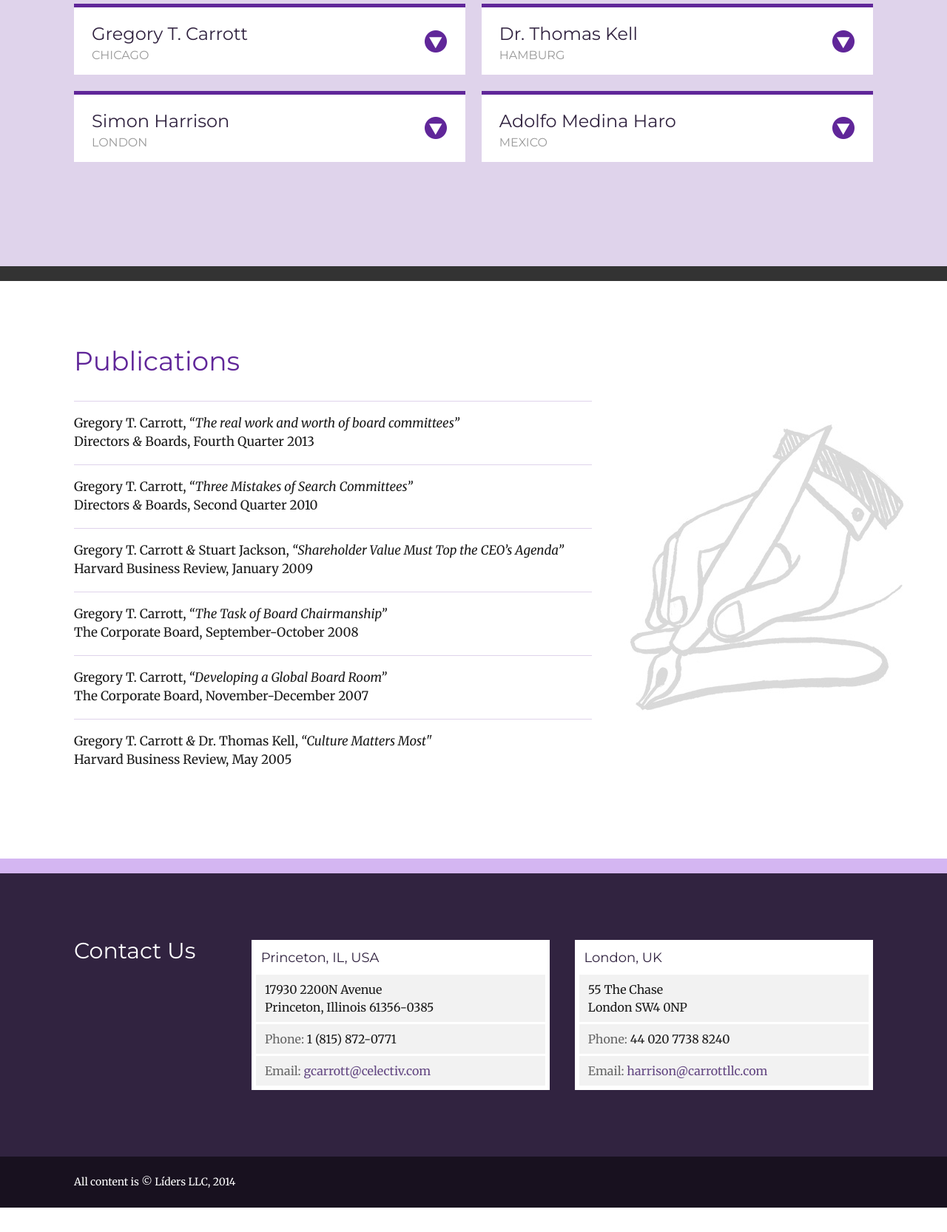
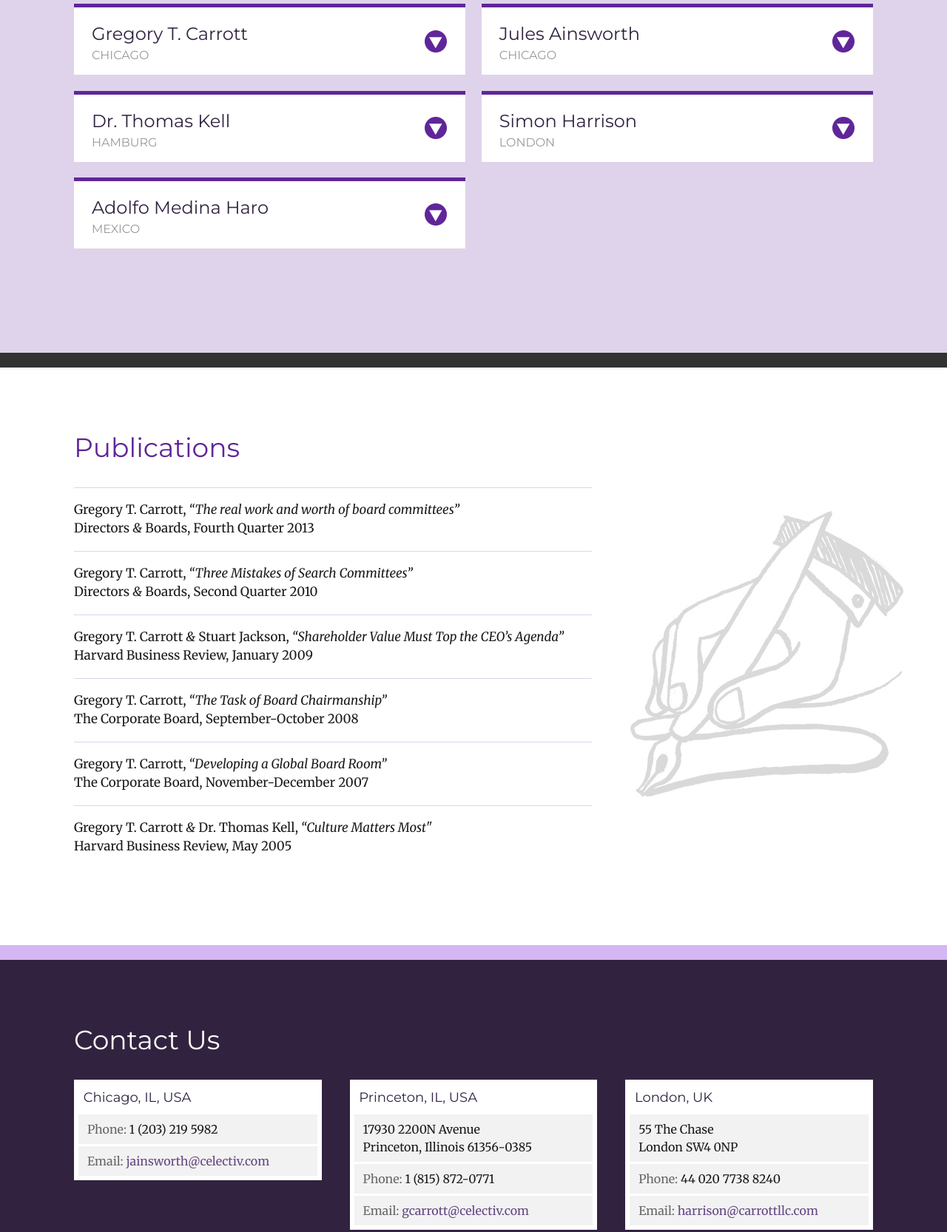
Before and after one commit to kentonquatman/carrottllc, a plain HTML site: page liders/index.html in a window 1280 px wide. Shown: the part 2480-4146 px from the top of the page at 74% size. Before the commit the page ends 4113 px from the top, so only its background shows below. Drawn offline with nearby package versions, Linux system fonts and the light colour scheme.

Commit message:
Added Bio to Team

```diff
--- a/liders/assets/sass/04modules/contact.scss
+++ b/liders/assets/sass/04modules/contact.scss
@@ -10,21 +10,15 @@
     @extend %clearfix;
     @extend %site-col;
   }
-  h2 {
-    @include float;
-    margin-bottom: 0;
+  h1 {
     color: $white;
-    &:after {
-      display: none;
-    }
-  }
-  .locations {
-    margin-left: 24em;
   }
 }
 
 .location-info {
-  width: 48%;
+  @include float;
+  width: 31%;
+  margin-left: 3.5%;
   padding: .6em;
   background-color: $white;
   h4 {
@@ -39,10 +33,7 @@
       color: $dk-gray;
     }
   }
-  &.princeton {
-    @include float;
-  }
-  &.london {
-    @include float(right);
+  &.chicago {
+    margin-left: 0;
   }
 }
--- a/liders/index.html
+++ b/liders/index.html
@@ -175,20 +175,6 @@
       </article>
       <article>
         <a class="staff-header" href="javascript:void(0)">
-          <h3>Simon Harrison</h3>
-          <h4>London</h4>
-        </a>
-        <div class="bio">
-          <p>Simon Harrison has more than 27 years of experience in executive search and management assessment.</p>
-          <p>Based in London, he joined Heidrick & Struggles in 1987 and led its U.K. insurance and retail financial services practice from 1990 with a broad international mandate, becoming a partner in 1995. He moved to Spencer Stuart in 2007 before founding Harrison Associates, an executive search boutique specializing in the insurance and wealth management sectors.</p>
-          <p>Though his executive search practice focuses principally on financial services, his experience in management assessment covers a variety of sectors, including manufacturing, consumer products, energy, utilities and media as well as insurance.</p>
-          <p>He graduated with his master's degree in law from Trinity College, Oxford, before articling at the City law firm, Allen & Overy.</p>
-        </div>
-      </article>
-    </div>
-    <div class="right-col">
-      <article>
-        <a class="staff-header" href="javascript:void(0)">
           <h3>Dr. Thomas Kell</h3>
           <h4>Hamburg</h4>
         </a>
@@ -207,6 +193,34 @@
           <p>Adolfo is the managing director of Medina Haro & Denogan in Mexico.</p>
           <p>He spent nine years in search at Egon Zehnder International and four years at Heidrick & Struggles before launching his own firm. In one of its first engagements, his firm helped Vicente Fox assemble his cabinet as the newly elected president of Mexico.</p>
           <p>Adolfo has a bachelor's degree from Universidad Anáhuac and a master's degree from the Kellogg School of Business at Northwestern. Before going into search, he worked for McKinsey and J. P. Morgan. He serves on the board of directors of Galerias Louis C. Morton.</p>
+        </div>
+      </article>
+    </div>
+    <div class="right-col">
+      <article>
+        <a class="staff-header" href="javascript:void(0)">
+          <h3>Jules Ainsworth</h3>
+          <h4>Chicago</h4>
+        </a>
+        <div class="bio">
+          <p>Jules Ainsworth has recruited, led and grown high performing management teams though out her career</p>
+          <p>She was the president of Home Warranty of America during its transformational growth, and the chief marketing officer for Direct Energy Services across North America with responsibility for $4 billion of revenue. During her tenure as CMO at Direct Energy Services, the profitability of the business doubled.</p>
+          <p>As the chief commercial officer of Homeserve USA, she took this start up over four years from a business consuming $2 million of cash annually to a high growth industry disruptor with $200 million of profitable revenue.</p>
+          <p>Prior to Homeserve, Jules was the head of business development at Barclays Bank and grew the fee income for the leveraged finance teams by almost four times over a two year period. She also worked in the advisory group at Ernst & Young, and was their highest fee earning vice president in 2001.</p>
+          <p>Jules is a chartered accountant and a member of the Institute of Chartered Accountants in England and Wales. She achieved series 7 and 63 securities licenses, and is approved as an insurance license holder by the California and Florida departments of insurance.</p>
+          <p>She holds an honors degree in Economics and Social History from the University of Birmingham, UK.</p>
+        </div>
+      </article>
+      <article>
+        <a class="staff-header" href="javascript:void(0)">
+          <h3>Simon Harrison</h3>
+          <h4>London</h4>
+        </a>
+        <div class="bio">
+          <p>Simon Harrison has more than 27 years of experience in executive search and management assessment.</p>
+          <p>Based in London, he joined Heidrick & Struggles in 1987 and led its U.K. insurance and retail financial services practice from 1990 with a broad international mandate, becoming a partner in 1995. He moved to Spencer Stuart in 2007 before founding Harrison Associates, an executive search boutique specializing in the insurance and wealth management sectors.</p>
+          <p>Though his executive search practice focuses principally on financial services, his experience in management assessment covers a variety of sectors, including manufacturing, consumer products, energy, utilities and media as well as insurance.</p>
+          <p>He graduated with his master's degree in law from Trinity College, Oxford, before articling at the City law firm, Allen & Overy.</p>
         </div>
       </article>
     </div>
@@ -247,8 +261,13 @@
 
 <section id="contact">
   <article>
-    <h2>Contact Us</h2>
+    <h1>Contact Us</h1>
     <div class="locations">
+      <div class="location-info chicago">
+        <h4>Chicago, IL, USA</h4>
+        <p><span>Phone:</span> 1 (203) 219 5982</p>
+        <p><span>Email:</span> <script>document.write('<a href="mailto:jainsworth@celectiv.com">jainsworth@celectiv.com</a>');</script></p>
+      </div>
       <div class="location-info princeton">
         <h4>Princeton, IL, USA</h4>
         <address>
@@ -256,7 +275,7 @@
           Princeton, Illinois 61356-0385
         </address>
         <p><span>Phone:</span> 1 (815) 872-0771</p>
-        <p><span>Email:</span> <script>document.write('<a href="mailto:gcarrott@celectiv.com ">gcarrott@celectiv.com</a>');</script></p>
+        <p><span>Email:</span> <script>document.write('<a href="mailto:gcarrott@celectiv.com">gcarrott@celectiv.com</a>');</script></p>
       </div>
       <div class="location-info london">
         <h4>London, UK</h4>
```
Also changed, not shown: liders/assets/css/style.css.
